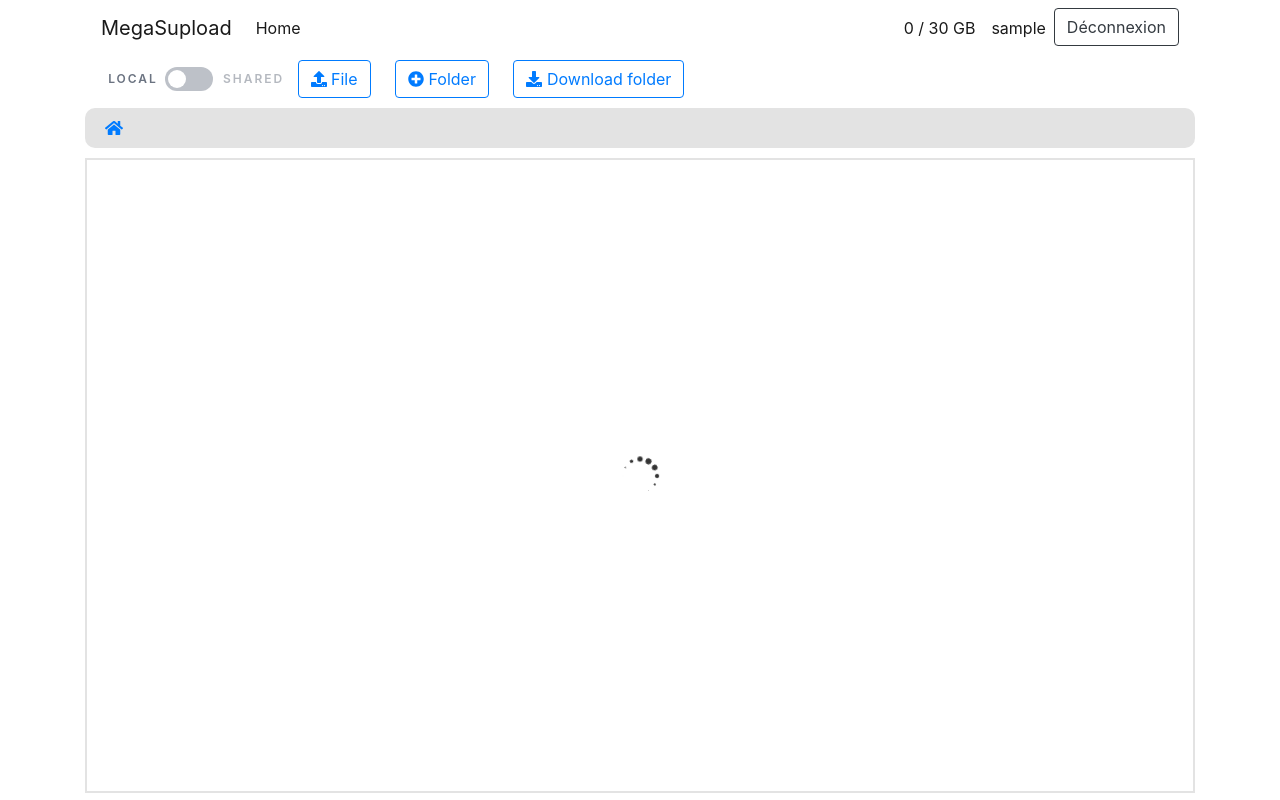
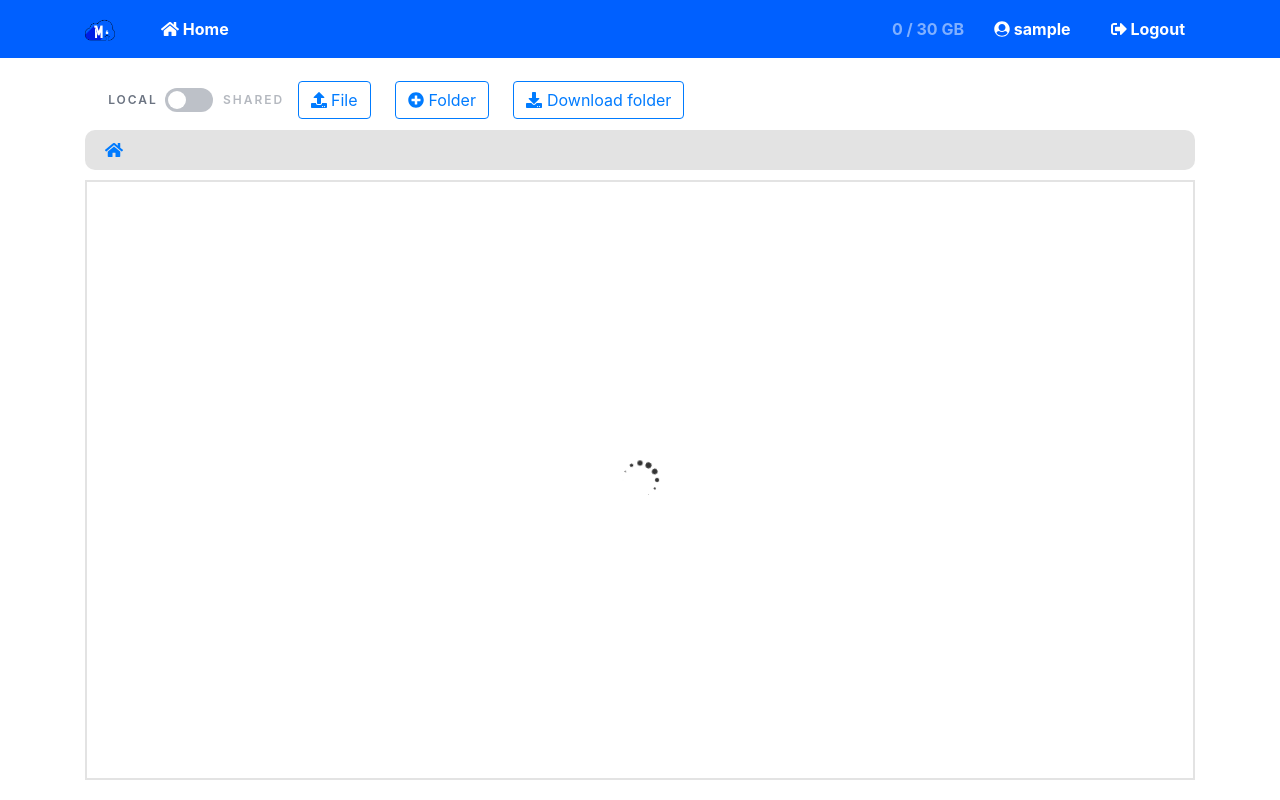
Before and after one commit to Dramelac/MegaSupload, a Django app: page / in a window 1280 px wide. Run offline with Django 3.2, Linux system fonts and the light colour scheme; the visitor is signed in with stand-in values (Sample User, id 1); data that the repository does not hold is empty; some libraries are stand-ins or nearby versions.

Commit message:
refacto style + add logo

```diff
--- a/MegaSuploadAPI/views/file_views.py
+++ b/MegaSuploadAPI/views/file_views.py
@@ -128,7 +128,8 @@ def addDirectory(request):
     dirId = request.json.get('dirId', '').strip()
     name = request.json.get('name', '').strip()
     user = request.user
-
+    if not dirId or not name:
+        return JsonResponse({"message": "Bad input"}, status=400)
     try:
         directory = DirectoryDAO.getDirectoryFromId(dirId, user)
         perm = PermissionDAO.getPermission(directory, user)
--- a/static/css/main.css
+++ b/static/css/main.css
@@ -1,10 +1,40 @@
 [v-cloak] {
     display: none;
+}
+.navbar {
+    background: #0060ff;
+    margin-bottom: 20px;
+}
+.navbar a:not(.navbar-brand) {
+    display: inline-block;
+    margin-left: 20px;
+    padding: 0 10px;
+    color: white;
+    font-weight: bold;
+    line-height: 40px;
+    text-decoration: none;
+    border-radius: 5px;
+    transition: all .2s ease-in-out;
+}
+.navbar a:not(.navbar-brand):hover {
+    color: #0060ff;
+    background: white;
+}
+@media (max-width: 767px) {
+    .navbar a:not(.navbar-brand) {
+        margin-left: 0;
+        margin-top: 7px;
+        width: 100%;
+    }
+}
+.navbar-text {
+    font-weight: bold;
+    color: white;
 }
 #filesContainer {
     padding: 10px;
     border: 2px solid #e3e3e3;
-    height: calc(100vh - 165px);
+    height: calc(100vh - 200px);
     min-height: 300px;
     overflow: auto;
 }
@@ -16,7 +46,7 @@
 }
 .file:hover, .directory:hover {
     color: white;
-    background: #45709f;
+    background: #0060ff;
 }
 .fileIcon{
     width: 25px !important;
@@ -138,6 +168,8 @@ progress::-webkit-progress-value {
     padding: 0px 8px;
     font-size: 20px;
     margin-top: -5px;
+    background: white;
+    color: #0060ff;
 }
 #searchUserInput {
     line-height: initial;
--- a/templates/index.html
+++ b/templates/index.html
@@ -11,9 +11,18 @@
             <button type="button" id="toggleShare" class="btn btn-toggle" data-toggle="button" aria-pressed="false" autocomplete="off">
                 <div class="handle"></div>
             </button>
-            <button type="button" class="btn btn-outline-primary notForShare" data-toggle="modal" data-target="#uploadModal"><i class="fas fa-upload"></i> File</button>
-            <button type="button" class="btn btn-outline-primary notForShare" data-toggle="modal" data-target="#newDirModal"><i class="fas fa-plus-circle"></i> Folder</button>
-            <button type="button" class="btn btn-outline-primary notForShare" onclick="window.open('/api/file/download_dir?dirId=' + currentDirId)"><i class="fas fa-download"></i> Download folder</button>
+            <button type="button" class="btn btn-outline-primary notForShare" data-toggle="modal" data-target="#uploadModal">
+                <i class="fas fa-upload"></i>
+                <span class="d-none d-sm-inline-block"> File</span>
+            </button>
+            <button type="button" class="btn btn-outline-primary notForShare" data-toggle="modal" data-target="#newDirModal">
+                <i class="fas fa-plus-circle"></i>
+                <span class="d-none d-sm-inline-block"> Folder</span>
+            </button>
+            <button type="button" class="btn btn-outline-primary notForShare" onclick="window.open('/api/file/download_dir?dirId=' + currentDirId)">
+                <i class="fas fa-download"></i>
+                <span class="d-none d-sm-inline-block"> Download folder</span>
+            </button>
         </div>
         <div id="fileApp">
             <ol class="breadcrumb" id="path">
@@ -41,7 +50,7 @@
                     <span v-if="dir.name == '..'"><i class="fas fa-level-up-alt"></i></span>
                     <span v-else>[[ dir.name ]]</span>
                     <div class="dropdown" v-if="dir.menuShown && dir.name != '..'">
-                        <button class="btn btn-secondary" type="button"
+                        <button class="btn" type="button"
                                 data-toggle="dropdown" aria-haspopup="true" aria-expanded="false">
                             <i class="fas fa-ellipsis-h"></i>
                         </button>
--- a/templates/layout.html
+++ b/templates/layout.html
@@ -14,34 +14,38 @@
     {% endblock %}
 </head>
 <body>
+    <nav class="navbar navbar-expand-md navbar-dark">
         <div class="container">
-    <nav class="navbar navbar-expand-md navbar-light bg-faded">
             <button class="navbar-toggler navbar-toggler-right" type="button" data-toggle="collapse"
                     data-target="#navbarSupportedContent" aria-controls="navbarSupportedContent" aria-expanded="false"
                     aria-label="Toggle navigation">
                 <span class="navbar-toggler-icon"></span>
             </button>
-        <a class="navbar-brand" href="{% url "home" %}">MegaSupload</a>
+            <a class="navbar-brand" href="{% url "home" %}">
+                <img src="{% static 'img/logo_megasupload.png' %}" width="30" height="30" alt="">
+            </a>
 
             <div class="collapse navbar-collapse" id="navbarSupportedContent">
                 <ul class="navbar-nav mr-auto">
-                <li class="nav-item active">
-                    <a class="nav-link" href="{% url "home" %}">Home <span class="sr-only">(current)</span></a>
+                    <li class="nav-item">
+                        <a href="{% url "home" %}"><i class="fas fa-home"></i> Home</a>
                     </li>
                 </ul>
                 <ul class="navbar-nav navbar-right">
                     {% if not user.is_authenticated %}
-                    <li class="nav-item"><a class="btn btn-outline-success" href="{% url "login" %}">Login</a></li>
-                    <li class="nav-item"><a class="btn btn-outline-warning" href="{% url "register" %}">Register</a></li>
+                        <li class="nav-item"><a href="{% url "login" %}">Login</a></li>
+                        <li class="nav-item"><a href="{% url "register" %}">Register</a></li>
                     {% endif %}
                     {% if user.is_authenticated %}
-                    <li class="nav-item"><span class="nav-link active" id="dataUsed" v-cloak>[[ dataUsed | prettyBytes ]] / [[ maxDataAllowed | prettyBytes ]]</span></li>
-                    <li class="nav-item"><a class="nav-link active" href="{% url "profile" %}">{{ user.username }}</a></li>
-                    <li class="nav-item"><a class="btn btn-outline-dark" href="#" onclick="delete localStorage.priv_key;delete localStorage.pub_key;window.location='{% url "logout" %}'">Déconnexion</a></li>
+                        <li class="nav-item"><span class="navbar-text" id="dataUsed" v-cloak>[[ dataUsed | prettyBytes ]] / [[ maxDataAllowed | prettyBytes ]]</span></li>
+                        <li class="nav-item"><a href="{% url "profile" %}"><i class="fas fa-user-circle"></i> {{ user.username }}</a></li>
+                        <li class="nav-item"><a href="#" onclick="delete localStorage.priv_key;delete localStorage.pub_key;window.location='{% url "logout" %}'"><i class="fas fa-sign-out-alt"></i> Logout</a></li>
                     {% endif %}
                 </ul>
             </div>
+        </div>
     </nav>
+    <div class="container">
 
         {% block body %}
         {% endblock %}
--- a/templates/user_profile.html
+++ b/templates/user_profile.html
@@ -35,7 +35,7 @@
             <input type="password" class="form-control" name="psw2" placeholder="Confirm password"/>
         </div>
         <div class="col-xs-12 text-center">
-            <button class="btn btn-lg btn-primary" type="submit">Register</button>
+            <button class="btn btn-lg btn-primary" type="submit">Save</button>
         </div>
     </form>
 
```
Also changed, not shown: static/img/logo_megasupload.png (added). Lines whose indentation alone changed are shown as unchanged.
